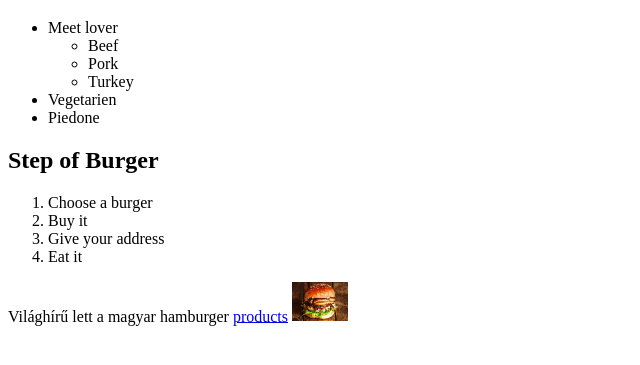
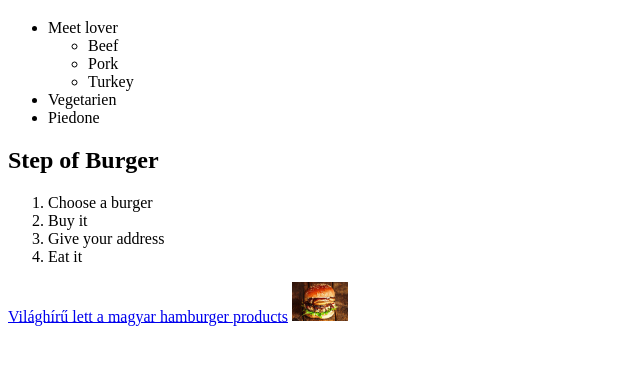
Before and after one commit to dilnaag/dilnaag.github.io, a plain HTML site: page index.html in a window 1280 px wide. Shown: the part 149-514 px from the top of the page, without its empty margins (0-640 px from the left). Drawn offline with Linux system fonts and the light colour scheme.

Commit message:
repariert

```diff
--- a/index.html
+++ b/index.html
@@ -44,7 +44,7 @@
         <li>Eat it</li>
     </ol>
 
-    <a href="http://magyarkonyhaonline.hu/vilaghiru-lett-a-magyar-hamburger"></a>
+    <a href="http://magyarkonyhaonline.hu/vilaghiru-lett-a-magyar-hamburger">
     Világhírű lett a magyar hamburger
     </a>
     <a href="/pages/products.html"> products</a>
```
